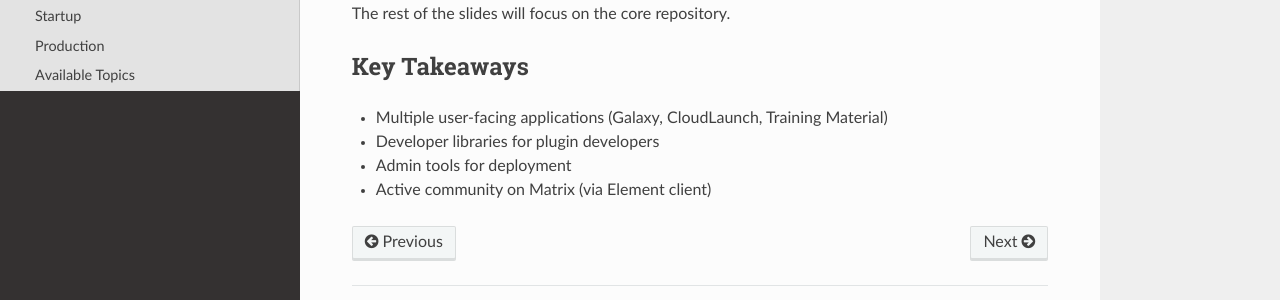
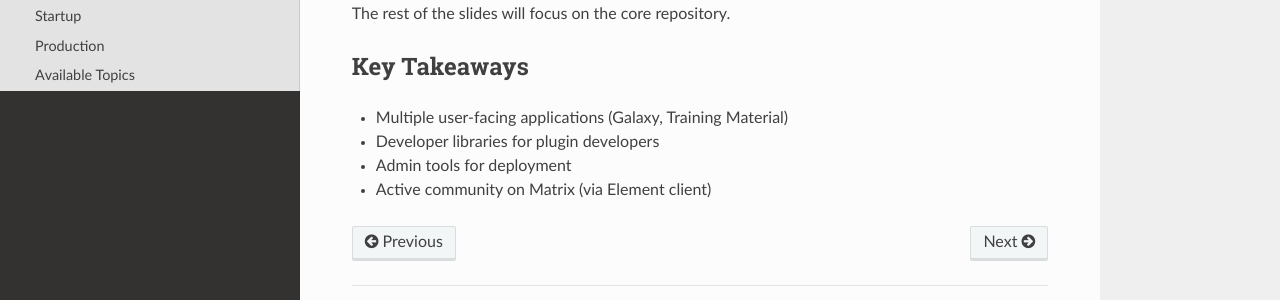
Before and after one commit to jmchilton/galaxy-architecture, a Sphinx documentation site: the page built from doc/source/architecture/ecosystem.md, in a window 1280 px wide and 900 px high, scrolled down 9192 px. Shown: the part 509-809 px from the top of the window. Built offline with Sphinx 7.4.7 and the Read the Docs theme 3.1.0, drawn with Linux system fonts in a browser that asks for light colours.

```diff
--- a/doc/source/architecture/ecosystem.md
+++ b/doc/source/architecture/ecosystem.md
@@ -306,7 +306,7 @@ for more context.
 The rest of the slides will focus on the core repository.
 
 ## Key Takeaways
-- Multiple user-facing applications (Galaxy, CloudLaunch, Training Material)
+- Multiple user-facing applications (Galaxy, Training Material)
 - Developer libraries for plugin developers
 - Admin tools for deployment
 - Active community on Matrix (via Element client)
```
Also changed, not shown: doc/source/architecture/files.md (+0 -2 lines), doc/source/architecture/project-management.md (+0 -2 lines), 2 other files.
